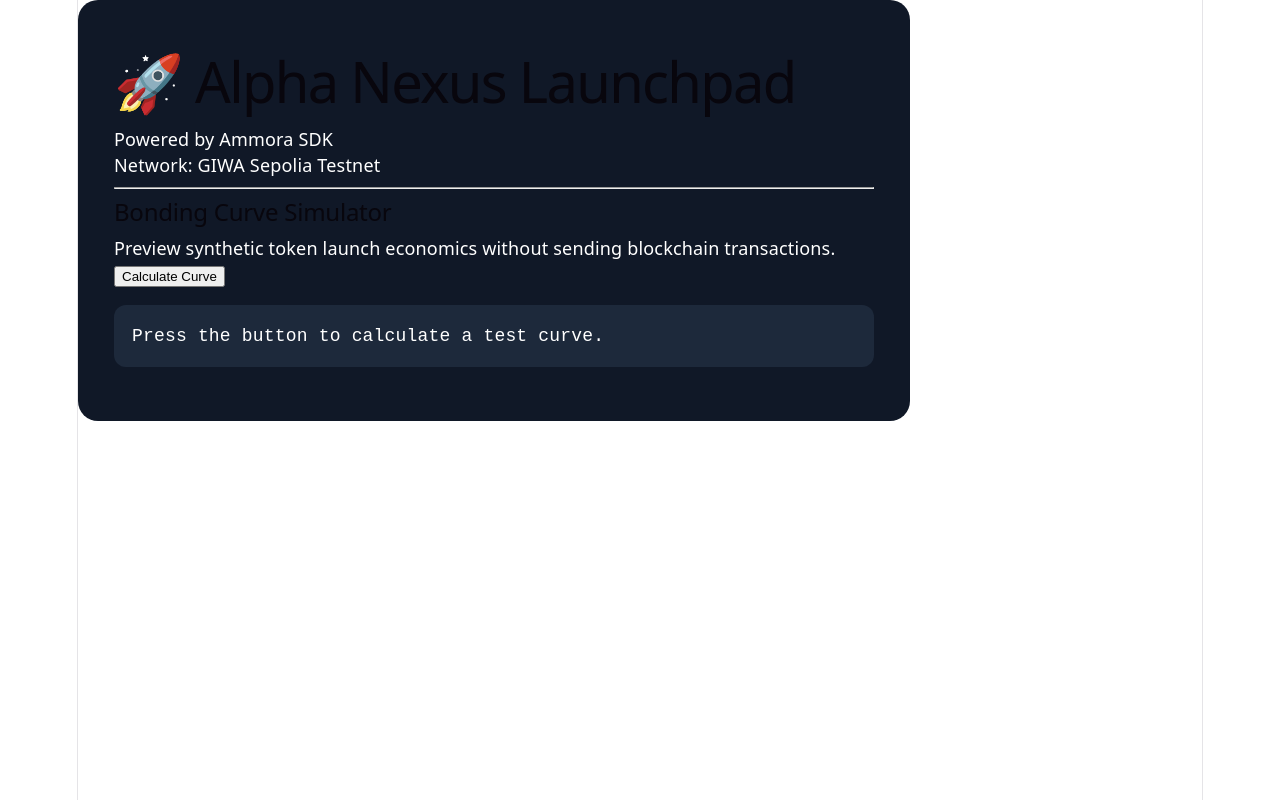
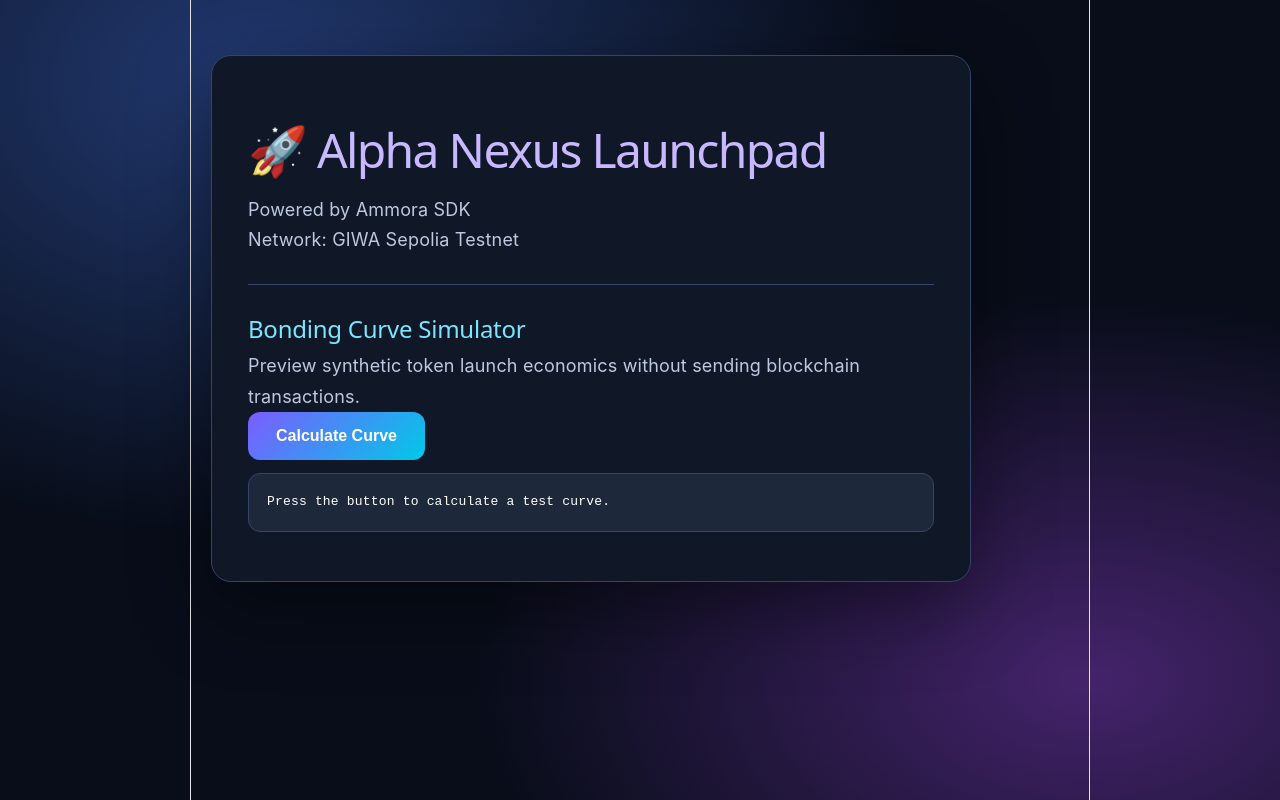
Before and after one commit to manolisweb3/alpha-nexus-ammora, a React (Vite) app in the folder frontend/: page / in a window 1280 px wide. Built offline with nearby package versions, Linux system fonts and the light colour scheme.

Commit message:
Improve Alpha Nexus dashboard design

```diff
--- a/frontend/src/App.css
+++ b/frontend/src/App.css
@@ -1,184 +1,93 @@
-.counter {
+
+:root {
+  font-family: Inter, Arial, sans-serif;
+  color-scheme: dark;
+}
+
+* {
+  box-sizing: border-box;
+}
+
+body {
+  margin: 0;
+  min-width: 320px;
+  min-height: 100vh;
+  display: block;
+  background:
+    radial-gradient(ellipse at 20% 10%, #223a72 0%, transparent 45%),
+    radial-gradient(ellipse at 85% 85%, #44236b 0%, transparent 40%),
+    #080d19;
+  color: #f5f7ff;
+}
+
+#root {
+  width: 100%;
+  max-width: 900px;
+  margin: 0 auto;
+  padding: 55px 20px;
+}
+
+main {
+  width: 100%;
+  border: 1px solid #344567;
+  box-shadow: 0 25px 80px rgba(0, 0, 0, 0.45);
+}
+
+main h1 {
+  font-size: clamp(32px, 5vw, 48px);
+  line-height: 1.1;
+  color: #c7b8ff;
+  margin-bottom: 18px;
+}
+
+main h2 {
+  color: #78e7ff;
+  margin-top: 30px;
+}
+
+main p {
+  color: #bdc9e0;
+  line-height: 1.7;
+}
+
+main hr {
+  border: none;
+  height: 1px;
+  background: #35476b;
+  margin: 28px 0;
+}
+
+main button {
+  padding: 15px 28px;
+  border: none;
+  border-radius: 12px;
+  background: linear-gradient(135deg, #7c5cff, #00c9e8);
+  color: white;
   font-size: 16px;
-  padding: 5px 10px;
-  border-radius: 5px;
-  color: var(--accent);
-  background: var(--accent-bg);
-  border: 2px solid transparent;
-  transition: border-color 0.3s;
-  margin-bottom: 24px;
+  font-weight: 700;
+  cursor: pointer;
+  transition: transform 0.2s, box-shadow 0.2s;
+}
 
-  &:hover {
-    border-color: var(--accent-border);
+main button:hover {
+  transform: translateY(-2px);
+  box-shadow: 0 8px 30px #765cff55;
+}
+
+main pre {
+  border: 1px solid #344567;
+  max-height: 420px;
+  overflow: auto;
+  font-size: 13px;
+  line-height: 1.6;
+}
+
+@media (max-width: 600px) {
+  #root {
+    padding: 20px 12px;
   }
-  &:focus-visible {
-    outline: 2px solid var(--accent);
-    outline-offset: 2px;
+
+  main {
+    padding: 22px !important;
   }
 }
-
-.hero {
-  position: relative;
-
-  .base,
-  .framework,
-  .vite {
-    inset-inline: 0;
-    margin: 0 auto;
-  }
-
-  .base {
-    width: 170px;
-    position: relative;
-    z-index: 0;
-  }
-
-  .framework,
-  .vite {
-    position: absolute;
-  }
-
-  .framework {
-    z-index: 1;
-    top: 34px;
-    height: 28px;
-    transform: perspective(2000px) rotateZ(300deg) rotateX(44deg) rotateY(39deg)
-      scale(1.4);
-  }
-
-  .vite {
-    z-index: 0;
-    top: 107px;
-    height: 26px;
-    width: auto;
-    transform: perspective(2000px) rotateZ(300deg) rotateX(40deg) rotateY(39deg)
-      scale(0.8);
-  }
-}
-
-#center {
-  display: flex;
-  flex-direction: column;
-  gap: 25px;
-  place-content: center;
-  place-items: center;
-  flex-grow: 1;
-
-  @media (max-width: 1024px) {
-    padding: 32px 20px 24px;
-    gap: 18px;
-  }
-}
-
-#next-steps {
-  display: flex;
-  border-top: 1px solid var(--border);
-  text-align: left;
-
-  & > div {
-    flex: 1 1 0;
-    padding: 32px;
-    @media (max-width: 1024px) {
-      padding: 24px 20px;
-    }
-  }
-
-  .icon {
-    margin-bottom: 16px;
-    width: 22px;
-    height: 22px;
-  }
-
-  @media (max-width: 1024px) {
-    flex-direction: column;
-    text-align: center;
-  }
-}
-
-#docs {
-  border-right: 1px solid var(--border);
-
-  @media (max-width: 1024px) {
-    border-right: none;
-    border-bottom: 1px solid var(--border);
-  }
-}
-
-#next-steps ul {
-  list-style: none;
-  padding: 0;
-  display: flex;
-  gap: 8px;
-  margin: 32px 0 0;
-
-  .logo {
-    height: 18px;
-  }
-
-  a {
-    color: var(--text-h);
-    font-size: 16px;
-    border-radius: 6px;
-    background: var(--social-bg);
-    display: flex;
-    padding: 6px 12px;
-    align-items: center;
-    gap: 8px;
-    text-decoration: none;
-    transition: box-shadow 0.3s;
-
-    &:hover {
-      box-shadow: var(--shadow);
-    }
-    .button-icon {
-      height: 18px;
-      width: 18px;
-    }
-  }
-
-  @media (max-width: 1024px) {
-    margin-top: 20px;
-    flex-wrap: wrap;
-    justify-content: center;
-
-    li {
-      flex: 1 1 calc(50% - 8px);
-    }
-
-    a {
-      width: 100%;
-      justify-content: center;
-      box-sizing: border-box;
-    }
-  }
-}
-
-#spacer {
-  height: 88px;
-  border-top: 1px solid var(--border);
-  @media (max-width: 1024px) {
-    height: 48px;
-  }
-}
-
-.ticks {
-  position: relative;
-  width: 100%;
-
-  &::before,
-  &::after {
-    content: '';
-    position: absolute;
-    top: -4.5px;
-    border: 5px solid transparent;
-  }
-
-  &::before {
-    left: 0;
-    border-left-color: var(--border);
-  }
-  &::after {
-    right: 0;
-    border-right-color: var(--border);
-  }
-}
```
